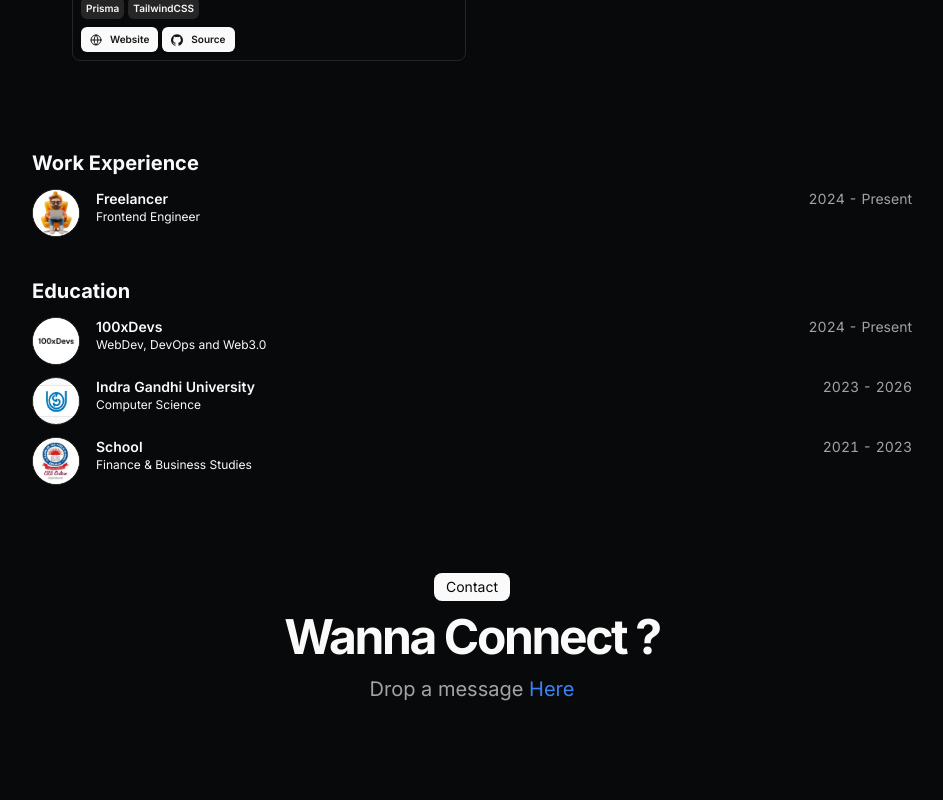
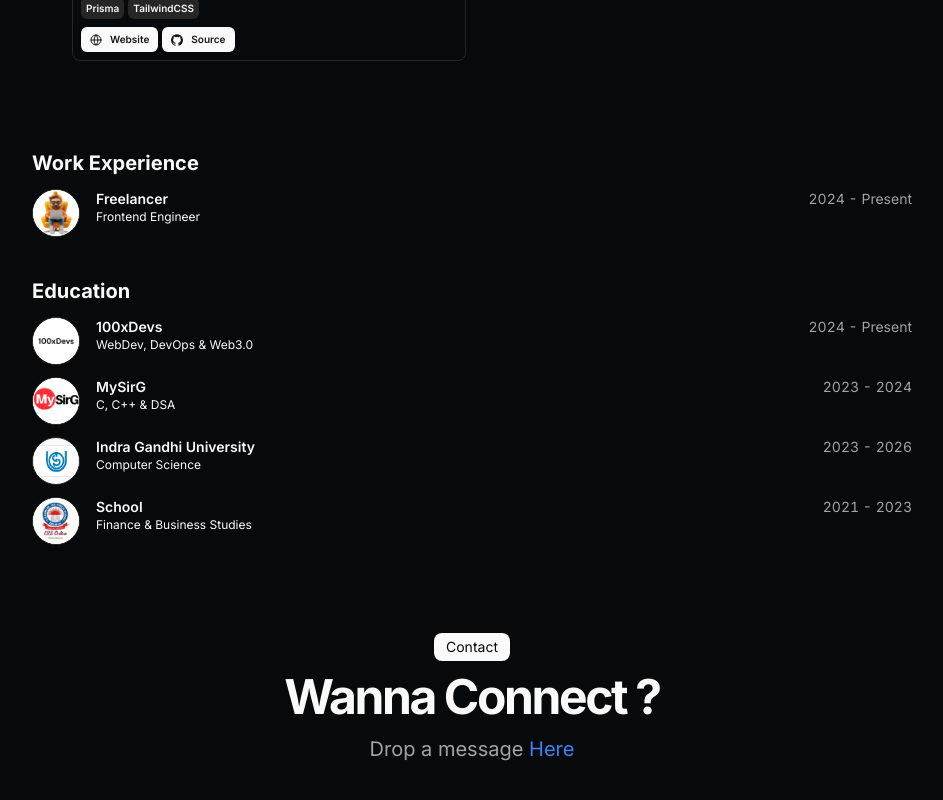
Before and after one commit to Aarav-Rawat/Portfolio_2_Next.js, a Next.js app: page / in a window 1280 px wide. Shown: the part 1690-2490 px from the top of the page, without its empty margins (168-1111 px from the left). Built offline with nearby package versions, Linux system fonts and the light colour scheme.

Commit message:
dsa course added

```diff
--- a/src/data/resume.tsx
+++ b/src/data/resume.tsx
@@ -111,10 +111,18 @@ export const DATA = {
     {
       school: "100xDevs",
       href: "",
-      degree: "WebDev, DevOps and Web3.0",
+      degree: "WebDev, DevOps & Web3.0",
       logoUrl: "/course.png",
       start: "2024",
       end: "Present",
+    },
+    {
+      school: "MySirG",
+      href: "",
+      degree: "C, C++ & DSA",
+      logoUrl: "/sirg.png",
+      start: "2023",
+      end: "2024",
     },
     {
       school: "Indra Gandhi University",
```
Also changed, not shown: public/sirg.png (added).
